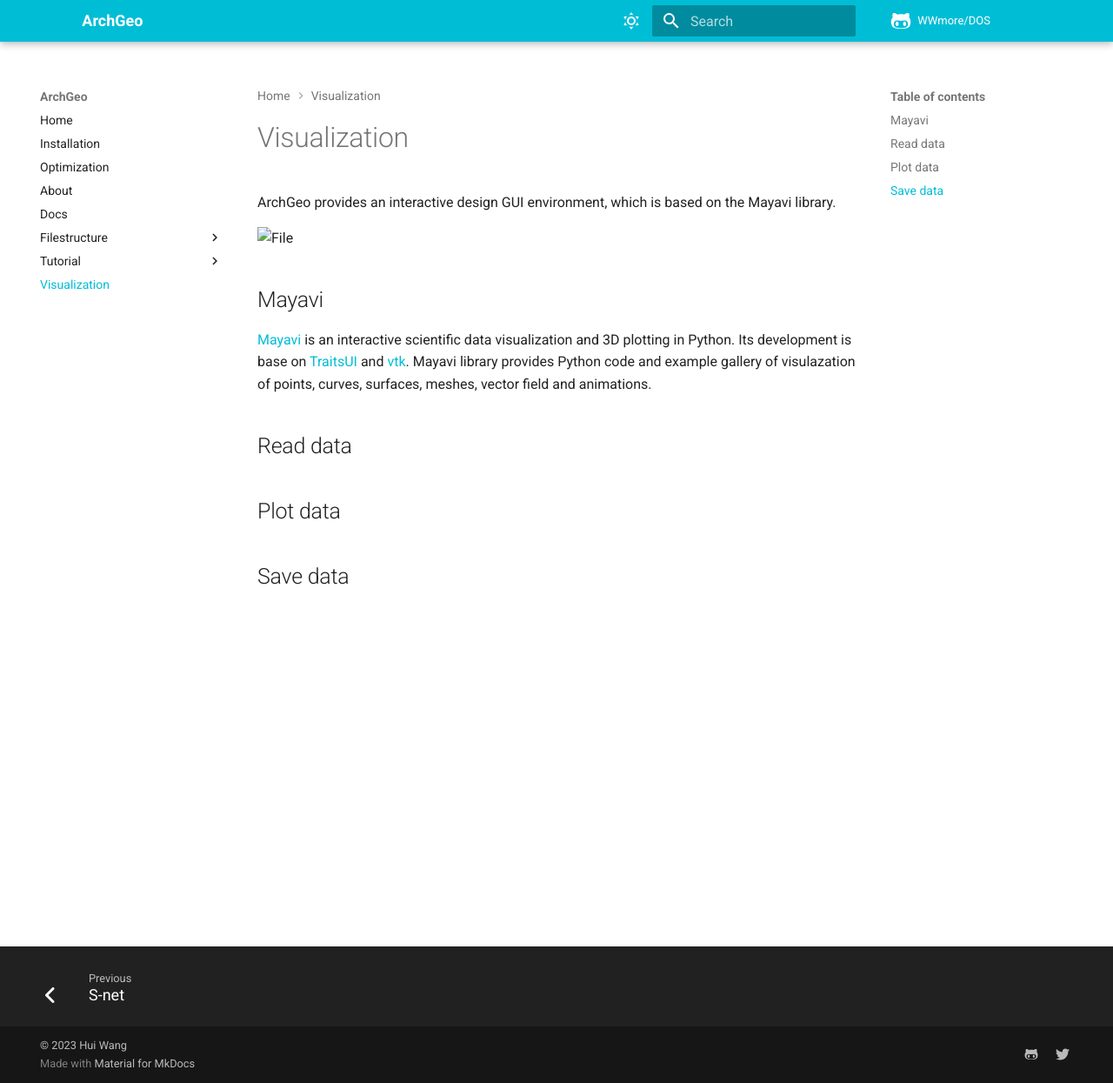
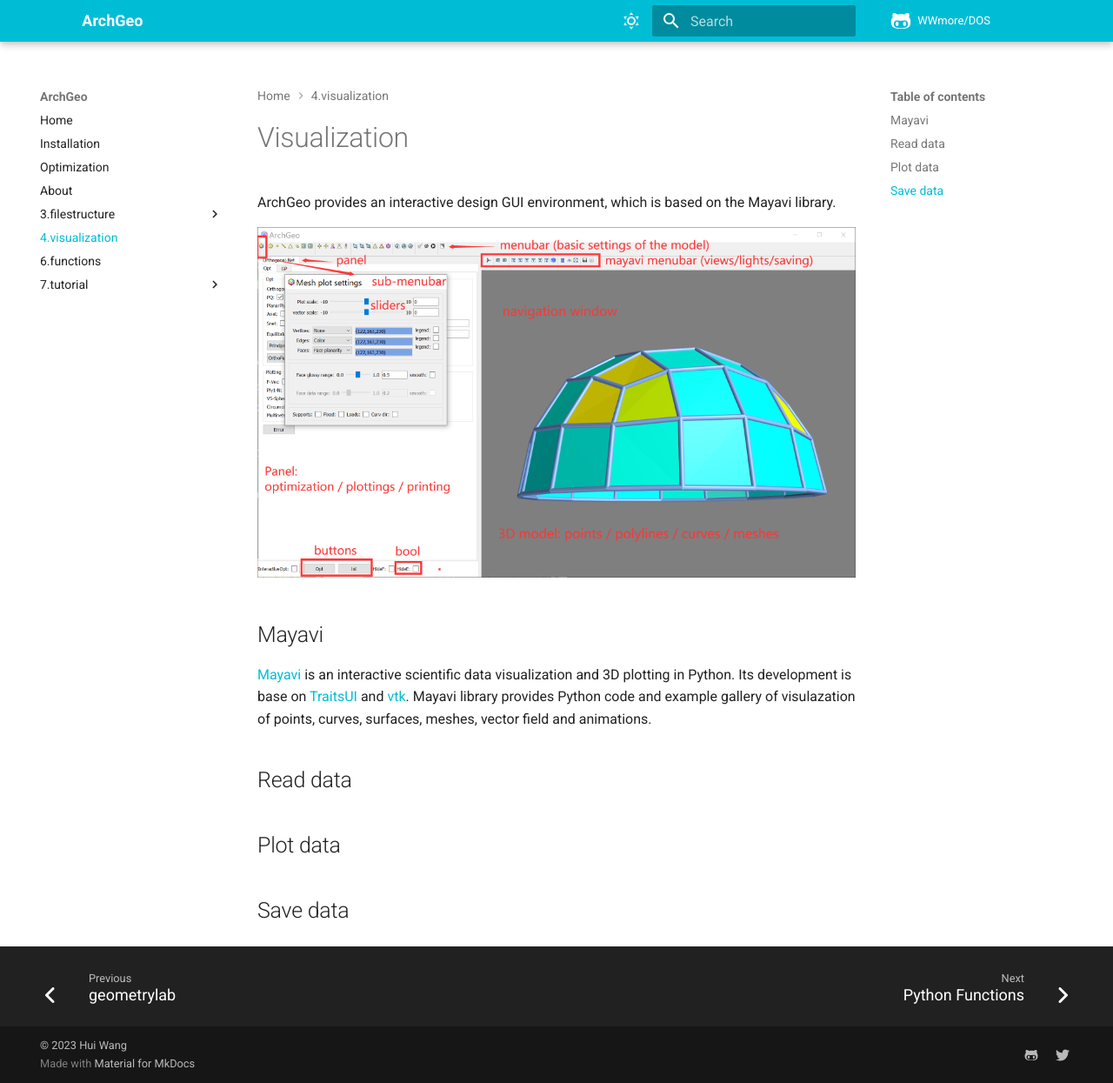
Before and after one commit to WWmore/mkdocs-archgeo, an MkDocs documentation site: the page built from docs/4.visualization/index.md, in a window 1280 px wide and 1245 px high. Shown: the whole window at 87% size. Built offline with MkDocs 1.6.1 and Material for MkDocs 9.7.7, drawn with Linux system fonts in a browser that asks for light colours; comment, search, counter and statistics services are not loaded.

Commit message:
reorder files

```diff
--- a/docs/visualization/index.md
+++ b/docs/4.visualization/index.md
@@ -2,7 +2,7 @@
 
 ArchGeo provides an interactive design GUI environment, which is based on the Mayavi library.
 
-![File](assets/mayavi.png)
+![File](../assets/mayavi.png)
 
 
 ## Mayavi
--- a/docs/docs/index.md
+++ b/docs/6.functions/index.md
@@ -1,4 +1,4 @@
-# Docs
+# Python Functions
 
 
 * `mkdocs new [dir-name]` - Create a new project.
```
Also changed, not shown: docs/7.tutorial/Anet.md (added, +7 -0 lines), docs/7.tutorial/PCnet.md (added, +6 -0 lines), docs/7.tutorial/Principalstress.md (added, +5 -0 lines), docs/7.tutorial/Snet.md (added, +7 -0 lines), docs/7.tutorial/index.md (added, +20 -0 lines), docs/tutorial/Anet.md (deleted, +0 -7 lines), docs/tutorial/PCnet.md (deleted, +0 -6 lines), docs/tutorial/Principalstress.md (deleted, +0 -5 lines), docs/tutorial/Snet.md (deleted, +0 -7 lines), docs/tutorial/index.md (deleted, +0 -20 lines), docs/3.filestructure/archgeolab.md (renamed from docs/filestructure/archgeolab.md), docs/3.filestructure/geometrylab.md (renamed from docs/filestructure/geometrylab.md), docs/3.filestructure/index.md (renamed from docs/filestructure/index.md).
